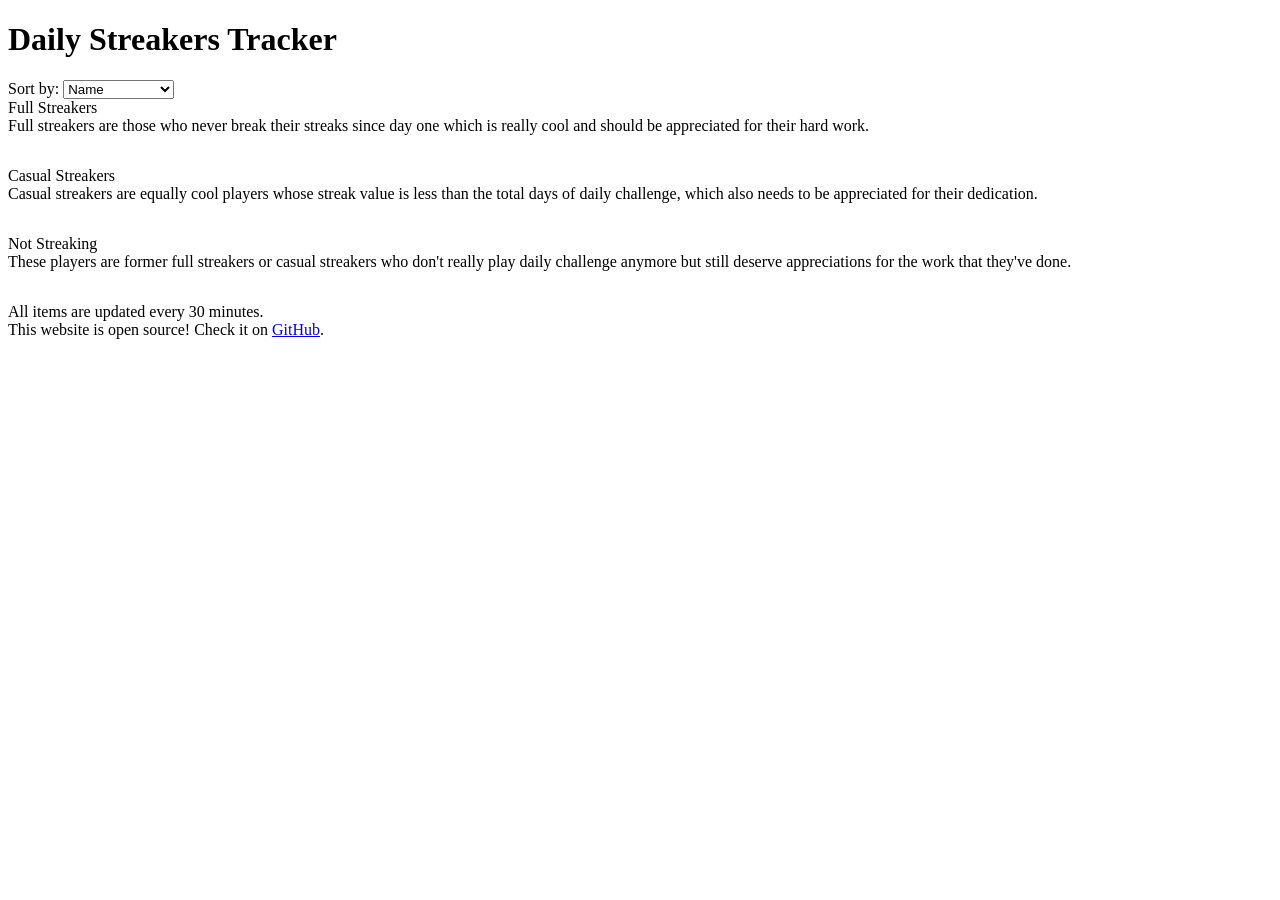
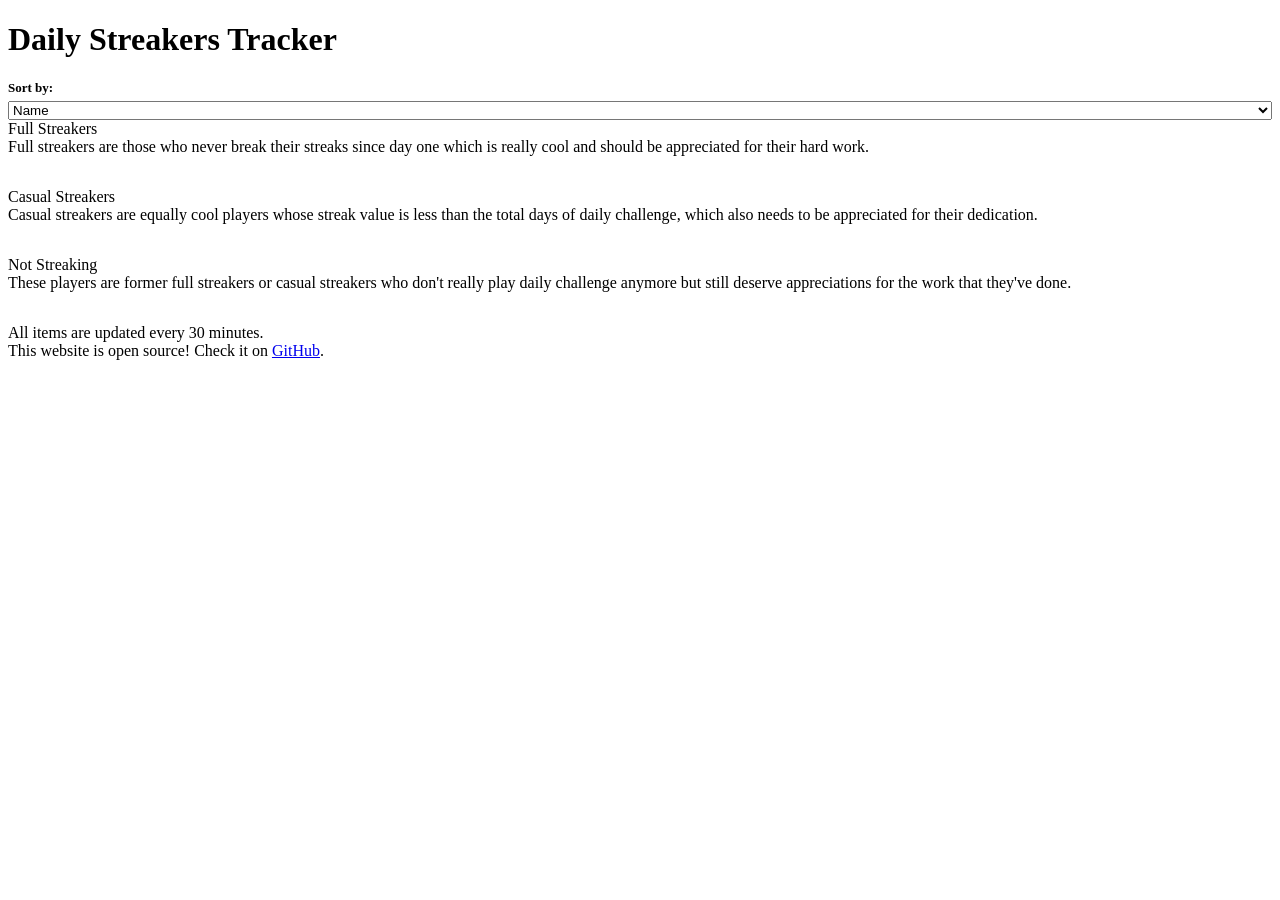

Modify label style, separate sort buttons - Based on its behaviour

--- a/pages/assets/daily-streakers.css
+++ b/pages/assets/daily-streakers.css
@@ -135,11 +135,24 @@
 	color: var(--streakers-item-fallen-foreground);
 }
 
+.sorter {
+	display: flex;
+	flex-direction: column;
+	gap: 0.3rem;
+}
+
 .sorter__list {
 	display: flex;
 	flex-wrap: wrap;
 	flex-direction: row;
 	gap: 0.3rem;
+	/* justify-content: center; */
+	align-items: center;
+}
+
+.sorter__label {
+	font-size: small;
+	font-weight: bold;
 }
 
 .sorter__item {
